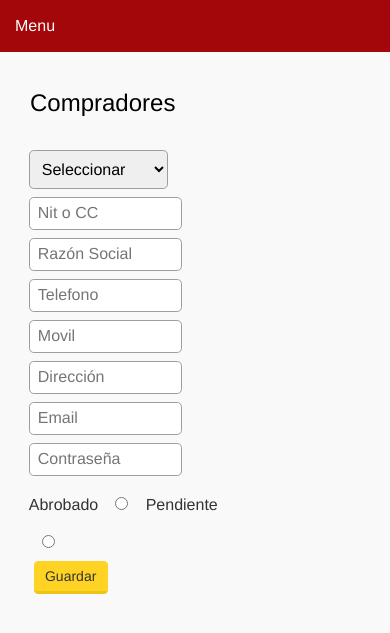
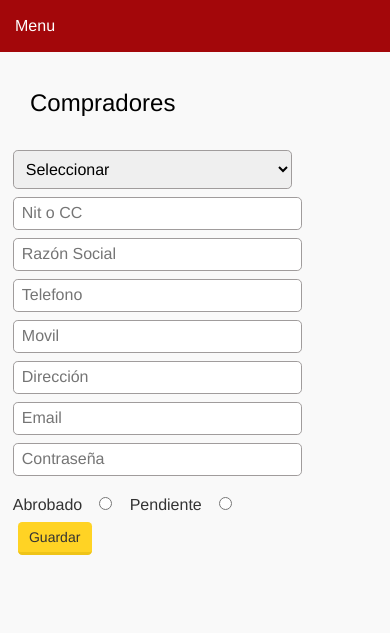
Before and after one commit to Miguel2m4/bigmarket, a PHP site: page /comprador in a window 390 px wide. Shown: the part 57-690 px from the top of the page. Run offline with PHP 8.4, Linux system fonts and the light colour scheme; some libraries are stand-ins or nearby versions.

Commit message:
Comienzo del admin

```diff
--- a/css/stylesheetadmin.css
+++ b/css/stylesheetadmin.css
@@ -219,3 +219,14 @@ header
 	color: #333;
 	padding: 0.5em;
 }
+
+
+
+
+@media screen and (max-width: 800px){
+.principal .forma
+{
+  padding: 0.8em 0.8em 0.8em 0.8em;
+  width: 100%;
+}
+}
```
